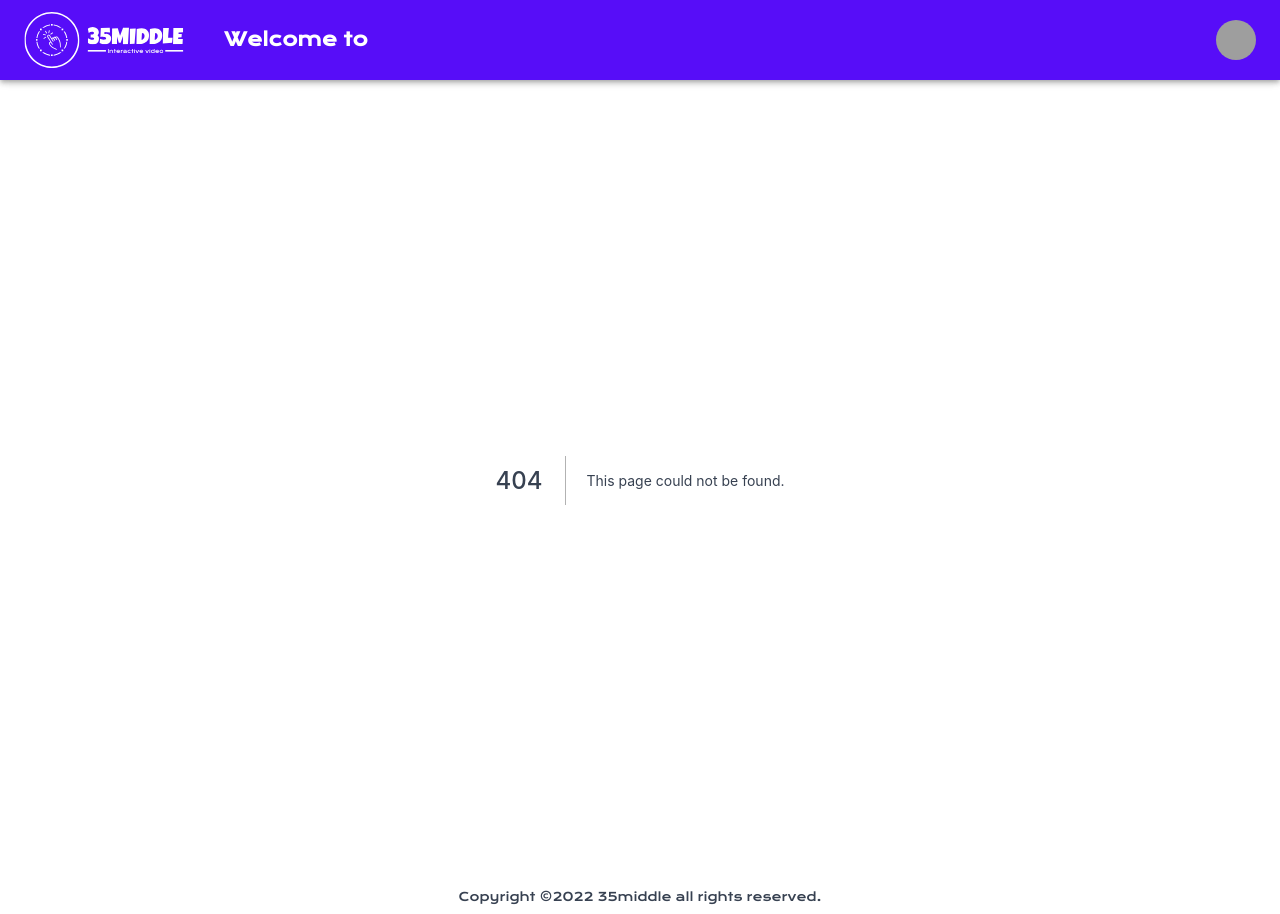
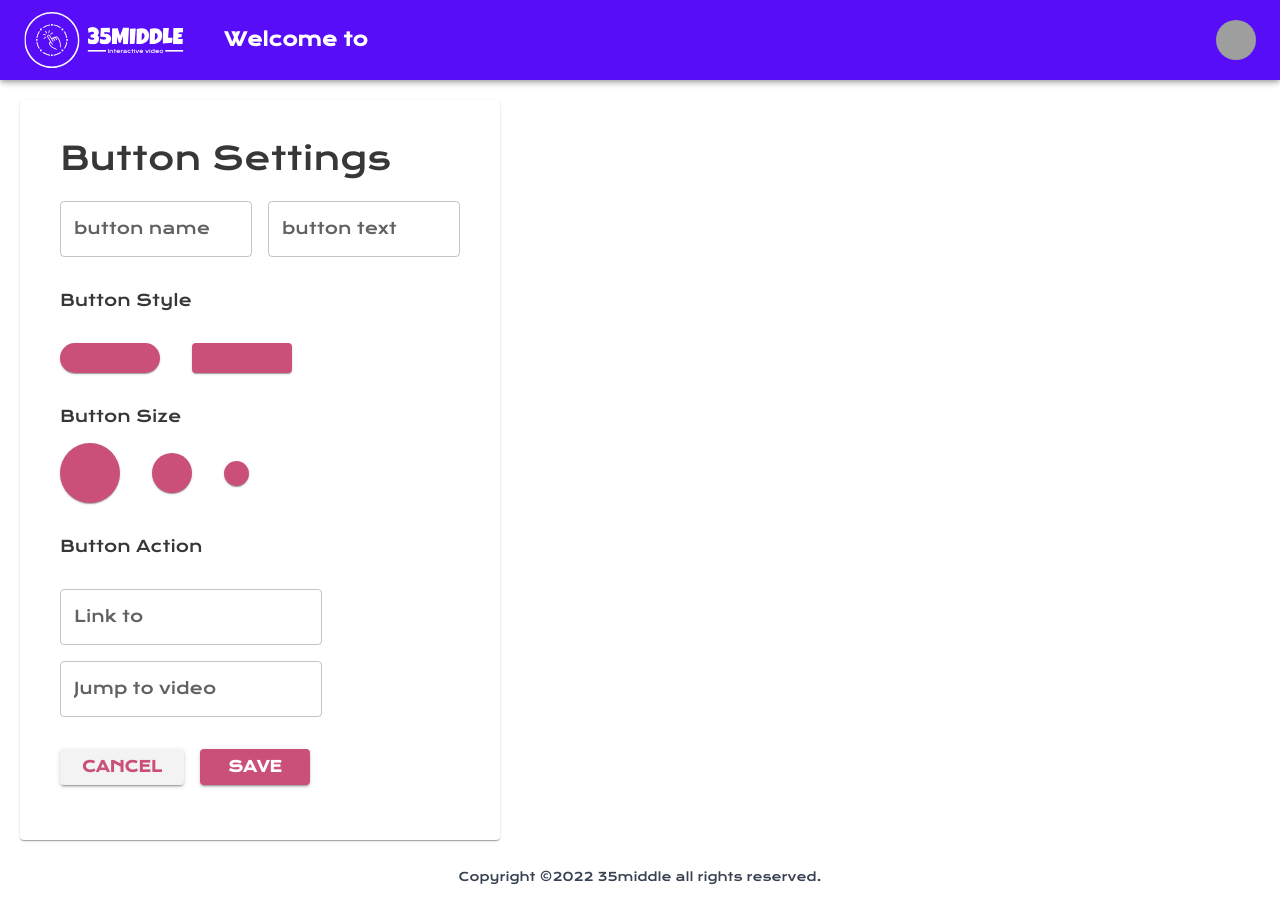
Before and after one commit to 35middle/35middle-app, a Next.js app: page /buttonSettings in a window 1280 px wide. Before the commit this address had no page. Built offline with nearby package versions, Linux system fonts and the light colour scheme; grey boxes are pictures that could not be loaded.

Commit message:
feat: create button setting page without button position

```diff
--- /dev/null
+++ b/src/pages/buttonSettings.tsx
@@ -0,0 +1,155 @@
+import {
+  Box,
+  Button,
+  Card,
+  Paper,
+  Stack,
+  TextField,
+  Typography,
+} from '@mui/material';
+import * as React from 'react';
+
+const ButtonSettings = () => {
+  const [click, setClick] = React.useState(false);
+  // console.log(click);
+  const handleClickButtonStyle = () => {
+    setClick(!click);
+  };
+
+  const buttonStyle = {
+    Clickable: {
+      border: '2px solid #000',
+    },
+  };
+
+  return (
+    <>
+      <Card
+        className="m-5 flex justify-center px-10 py-5"
+        sx={{ width: 400, height: 700, flexDirection: 'column' }}
+      >
+        <Typography variant="h3" align="center" className="mb-2 flex">
+          Button Settings
+        </Typography>
+        <Box className="my-4 flex items-center">
+          <TextField
+            id="outlined-basic"
+            label="button name"
+            variant="outlined"
+            sx={{ mr: 2 }}
+          />
+          <TextField
+            id="outlined-basic"
+            label="button text"
+            variant="outlined"
+          />
+        </Box>
+        <Box className="flex items-start" flexDirection={'column'}>
+          <Box className="my-4">
+            <Typography>Button Style</Typography>
+            <Stack
+              className="mt-8 flex items-start justify-center"
+              direction="row"
+              spacing={4}
+            >
+              <Paper
+                sx={{
+                  width: 100,
+                  height: 30,
+                  borderRadius: 50,
+                  backgroundColor: '#CA4F79',
+                  cursor: 'pointer',
+                }}
+                onClick={handleClickButtonStyle}
+                // style={{ click == !true ? buttonStyle.Clickable : ''}}
+                {...(click === !click ? buttonStyle.Clickable : '')}
+              />
+              <Paper
+                sx={{
+                  width: 100,
+                  height: 30,
+                  backgroundColor: '#CA4F79',
+                  cursor: 'pointer',
+                }}
+                onClick={handleClickButtonStyle}
+              />
+            </Stack>
+          </Box>
+          <Box className="my-4">
+            <Typography>Button Size</Typography>
+            <Stack
+              direction="row"
+              spacing={4}
+              className="my-4 flex items-center"
+            >
+              <Paper
+                sx={{
+                  width: 60,
+                  height: 60,
+                  borderRadius: 50,
+                  backgroundColor: '#CA4F79',
+                  cursor: 'pointer',
+                }}
+                onClick={handleClickButtonStyle}
+              />
+              <Paper
+                sx={{
+                  width: 40,
+                  height: 40,
+                  borderRadius: 50,
+                  backgroundColor: '#CA4F79',
+                  cursor: 'pointer',
+                }}
+                onClick={handleClickButtonStyle}
+              />
+              <Paper
+                sx={{
+                  width: 25,
+                  height: 25,
+                  borderRadius: 50,
+                  backgroundColor: '#CA4F79',
+                  cursor: 'pointer',
+                }}
+                onClick={handleClickButtonStyle}
+              />
+            </Stack>
+          </Box>
+          <Box>
+            <Typography>Button Action</Typography>
+            <Box className="my-4 flex items-center" flexDirection={'column'}>
+              <TextField
+                id="outlined-basic"
+                label="Link to"
+                variant="outlined"
+                sx={{ my: 2 }}
+              />
+              <TextField
+                id="outlined-basic"
+                label="Jump to video"
+                variant="outlined"
+              />
+            </Box>
+          </Box>
+        </Box>
+        <Stack className="my-4 flex items-start" direction="row" spacing={2}>
+          <Button
+            size="large"
+            variant="contained"
+            sx={{ backgroundColor: '#F3F3F3', color: '#CA4F79' }}
+          >
+            Cancel
+          </Button>
+          <Button
+            size="large"
+            variant="contained"
+            sx={{ width: 110, backgroundColor: '#CA4F79' }}
+          >
+            Save
+          </Button>
+        </Stack>
+      </Card>
+    </>
+  );
+};
+
+export default ButtonSettings;
```
Also changed, not shown: 1 other file (tests, documents, lock files or other folders).
